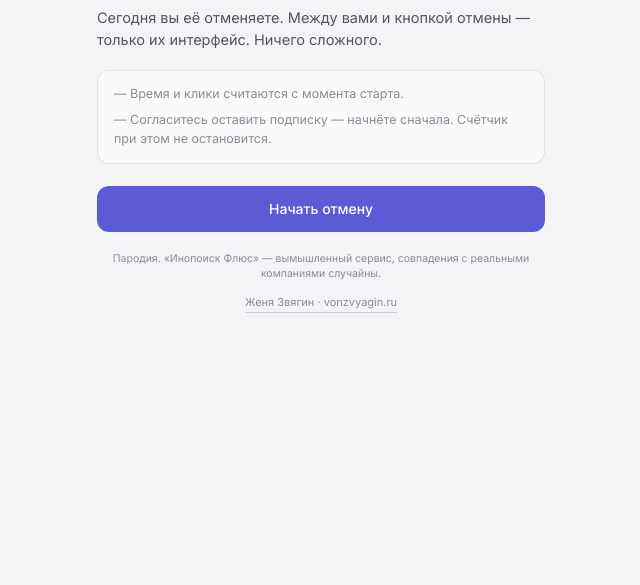
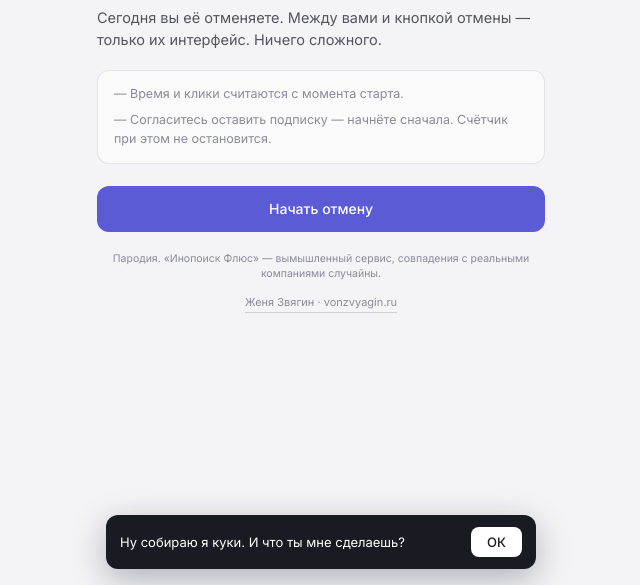
Before and after one commit to Estogeronium/Unsubscribe, a website built with Vite: page index.html in a window 1280 px wide. Shown: the part 215-800 px from the top of the page, without its empty margins (319-959 px from the left). Built offline with nearby package versions, Linux system fonts and the light colour scheme.

Commit message:
Update index.html

```diff
--- a/index.html
+++ b/index.html
@@ -8,6 +8,15 @@
       name="description"
       content="Одна цель — отменить подписку «Флюс». Между вами и кнопкой — тёмные паттерны. Таймер идёт."
     />
+
+    <!-- Google Analytics (GA4) -->
+    <script async src="https://www.googletagmanager.com/gtag/js?id=G-3VNVNX5CCX"></script>
+    <script>
+      window.dataLayer = window.dataLayer || [];
+      function gtag() { dataLayer.push(arguments); }
+      gtag("js", new Date());
+      gtag("config", "G-3VNVNX5CCX");
+    </script>
 
     <link rel="icon" href="favicon.svg" type="image/svg+xml" />
     <meta name="theme-color" content="#5b5bd6" />
@@ -41,9 +50,83 @@
       rel="stylesheet"
       href="https://fonts.googleapis.com/css2?family=Inter:wght@400;450;500;600&family=Spectral:ital,wght@0,500;0,600;1,400&family=JetBrains+Mono:wght@400;500&display=swap"
     />
+
+    <!-- Плашка про куки — статичная, вне движка игры -->
+    <style>
+      .cookie-nag {
+        position: fixed;
+        left: 50%;
+        bottom: 16px;
+        transform: translateX(-50%);
+        z-index: 100;
+        width: min(430px, calc(100% - 32px));
+        display: none;
+        align-items: center;
+        gap: 12px;
+        padding: 12px 14px;
+        background: #1a1a23;
+        color: #fff;
+        border-radius: 12px;
+        font-family: "Inter", system-ui, -apple-system, "Segoe UI", Roboto, sans-serif;
+        font-size: 13px;
+        line-height: 1.4;
+        box-shadow: 0 10px 34px rgba(20, 20, 45, 0.3);
+        animation: cookie-rise 0.35s ease;
+      }
+      .cookie-nag:not([hidden]) {
+        display: flex;
+      }
+      @keyframes cookie-rise {
+        from {
+          opacity: 0;
+          transform: translate(-50%, 8px);
+        }
+      }
+      .cookie-nag p {
+        flex: 1;
+        margin: 0;
+      }
+      .cookie-nag button {
+        flex: none;
+        border: 0;
+        background: #fff;
+        color: #1a1a23;
+        font: inherit;
+        font-weight: 500;
+        padding: 6px 16px;
+        border-radius: 8px;
+        cursor: pointer;
+        transition: background 0.15s ease;
+      }
+      .cookie-nag button:hover {
+        background: #e3e3ea;
+      }
+    </style>
   </head>
   <body>
     <div id="app"></div>
+
+    <div class="cookie-nag" id="cookieNag" role="note" hidden>
+      <p>Ну собираю я куки. И что ты мне сделаешь?</p>
+      <button type="button" id="cookieOk">ОК</button>
+    </div>
+    <script>
+      (function () {
+        var KEY = "ipp-cookie-ack";
+        var nag = document.getElementById("cookieNag");
+        try {
+          if (localStorage.getItem(KEY)) return;
+        } catch (e) {}
+        nag.hidden = false;
+        document.getElementById("cookieOk").addEventListener("click", function () {
+          nag.hidden = true;
+          try {
+            localStorage.setItem(KEY, "1");
+          } catch (e) {}
+        });
+      })();
+    </script>
+
     <script type="module" src="/src/main.ts"></script>
   </body>
 </html>
```
